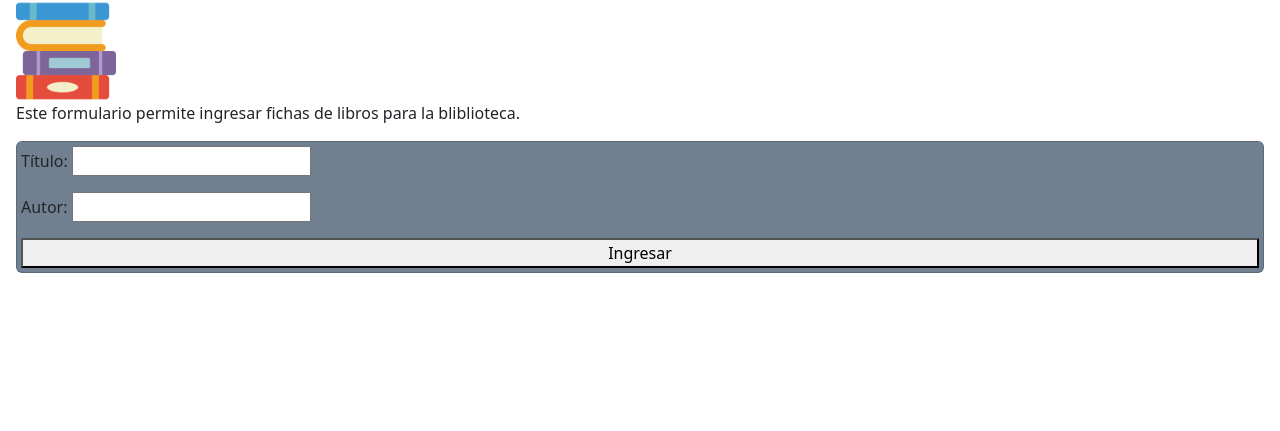
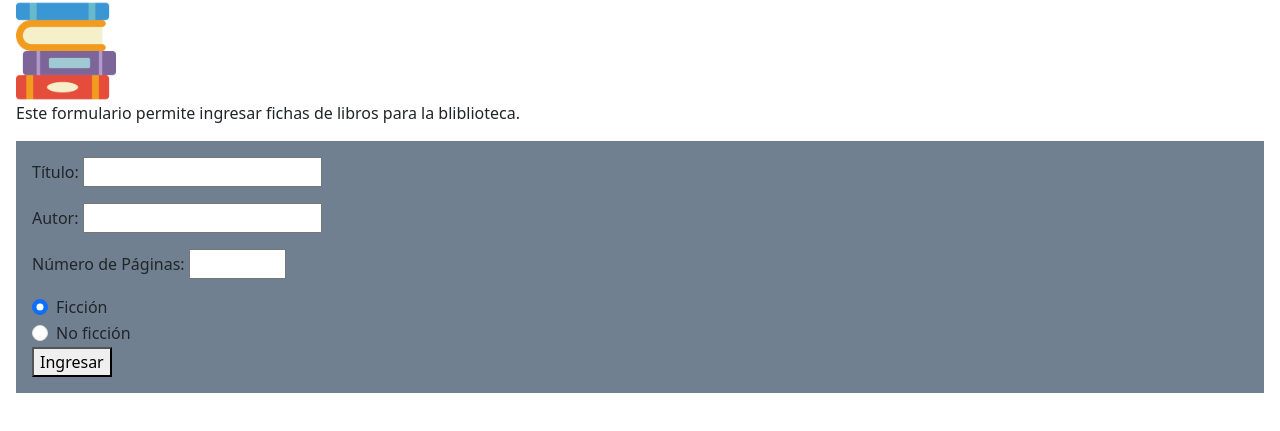
Before and after one commit to IngSoft-FIS-2023-2/evaluacion2-n3a-jacabrera97, a plain HTML site: page index.html in a window 1280 px wide. Shown: the part 61-492 px from the top of the page. Drawn offline with nearby package versions, Linux system fonts and the light colour scheme.

Commit message:
Comit con cambios de parte A

```diff
--- a/index.html
+++ b/index.html
@@ -6,19 +6,36 @@
     <link href="https://cdn.jsdelivr.net/npm/bootstrap@5.3.2/dist/css/bootstrap.min.css" rel="stylesheet" integrity="sha384-T3c6CoIi6uLrA9TneNEoa7RxnatzjcDSCmG1MXxSR1GAsXEV/Dwwykc2MPK8M2HN" crossorigin="anonymous">
     <title>Ficha de libro</title>
 </head>
+
 <body class="p-3">
     <h2>Ficha de libro</h2>
     <img src="book-icon.png" height="100">
     <p> Este formulario permite ingresar fichas de libros para la bliblioteca.</p>
-    <form style="background-color:slategrey" class="card p-1">
+    <form style="background-color:slategrey" class="p-3">
         <div class="mb-3">
             <label for="titulo">Título:</label>
-            <input type="text">
+            <input type="text" required>
         </div>
         <div class="mb-3">
             <label>Autor:</label>
             <input>
         </div>
+        <div class="mb-3">
+            <label for="titulo">Número de Páginas:</label>
+            <input type="number" min="1" max="999">
+        </div>
+        <div class="form-check">
+            <input class="form-check-input" type="radio" name="flexRadioDefault" id="flexRadioDefault1" checked>
+            <label class="form-check-label" for="flexRadioDefault1">
+                Ficción
+            </label>
+          </div>
+          <div class="form-check">
+            <input class="form-check-input" type="radio" name="flexRadioDefault" id="flexRadioDefault2">
+            <label class="form-check-label" for="flexRadioDefault2">
+                No ficción
+            </label>
+          </div>
 
         <button type="submit">Ingresar</button>
     </form>
```
